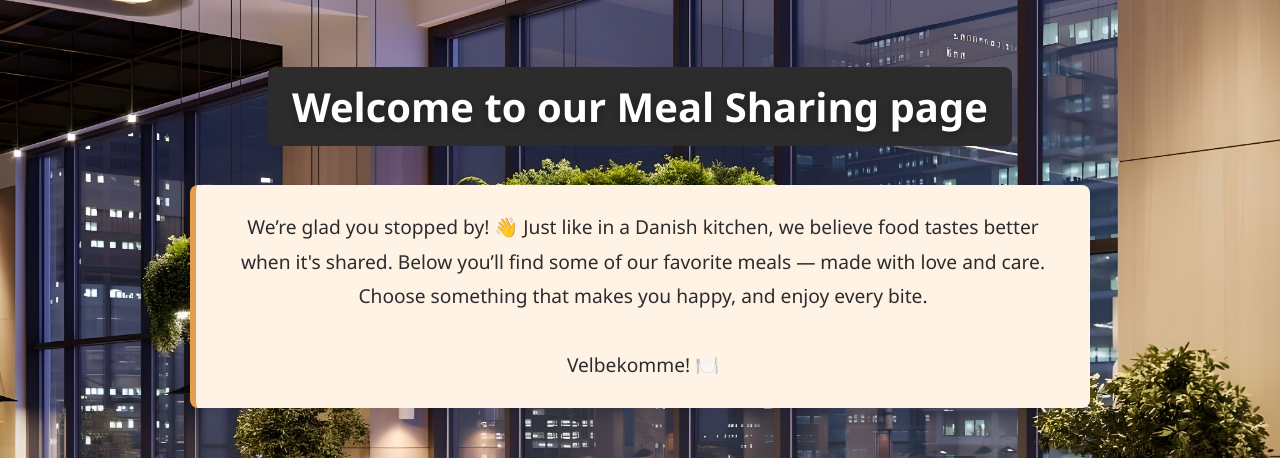
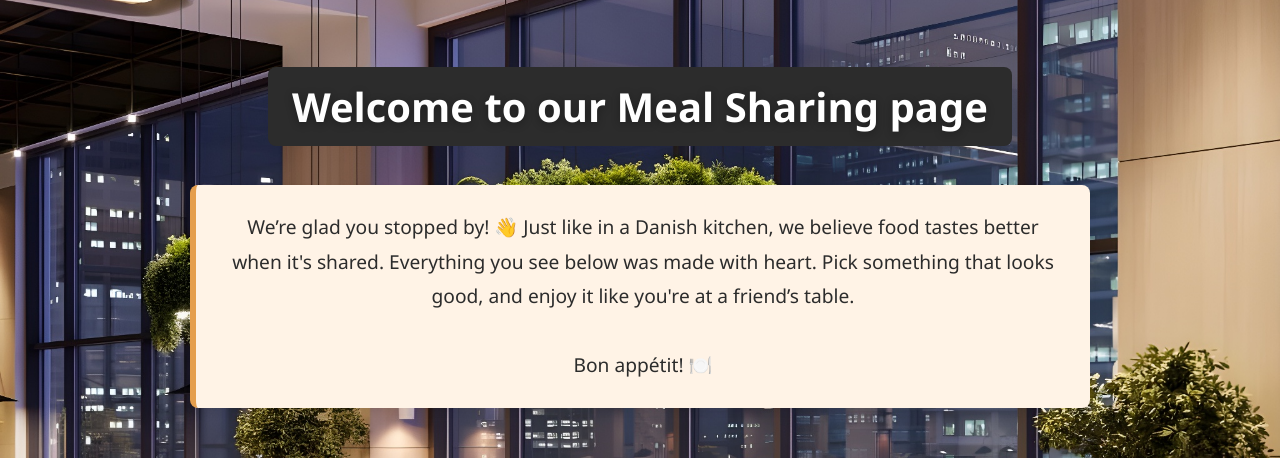
Before and after one commit to Bayram89/meal-sharing, a Next.js app in the folder app-next/: page / in a window 1280 px wide. Shown: the top 458 px of the page. Built offline with nearby package versions, Linux system fonts and the light colour scheme; no server answers.

Commit message:
Updated welcome message in HomePage

```diff
--- a/app-next/components/HomePage/HomePage.jsx
+++ b/app-next/components/HomePage/HomePage.jsx
@@ -10,10 +10,9 @@ function HomePage() {
       <p className="intro">
         We’re glad you stopped by! 👋
         Just like in a Danish kitchen, we believe food tastes better when it's shared.
-        Below you’ll find some of our favorite meals — made with love and care.
-        Choose something that makes you happy, and enjoy every bite.
+        Everything you see below was made with heart. Pick something that looks good, and enjoy it like you're at a friend’s table.
         <br /><br />
-        Velbekomme! 🍽️
+        Bon appétit! 🍽️
       </p>
 
       <MealsList />
```
